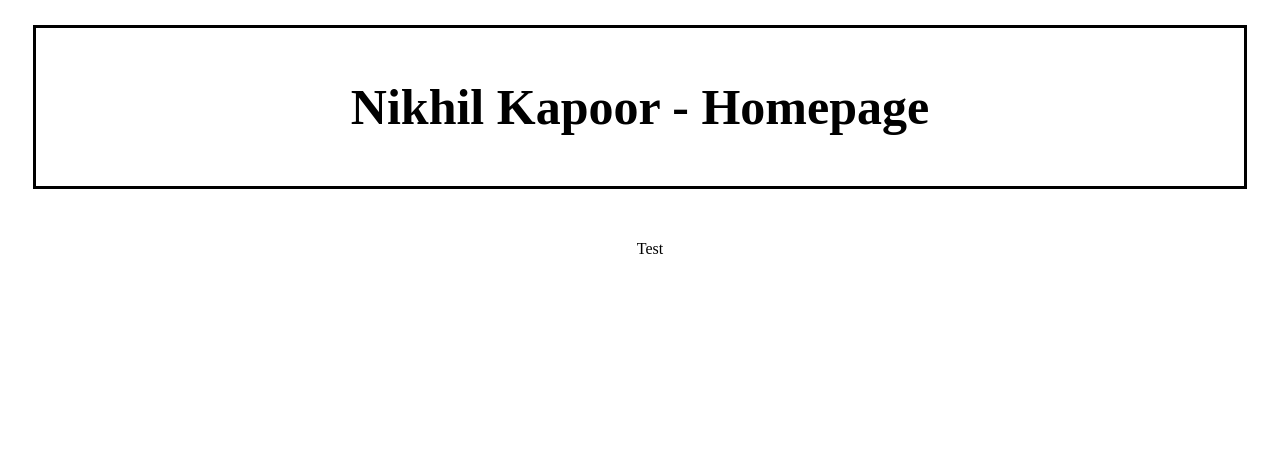
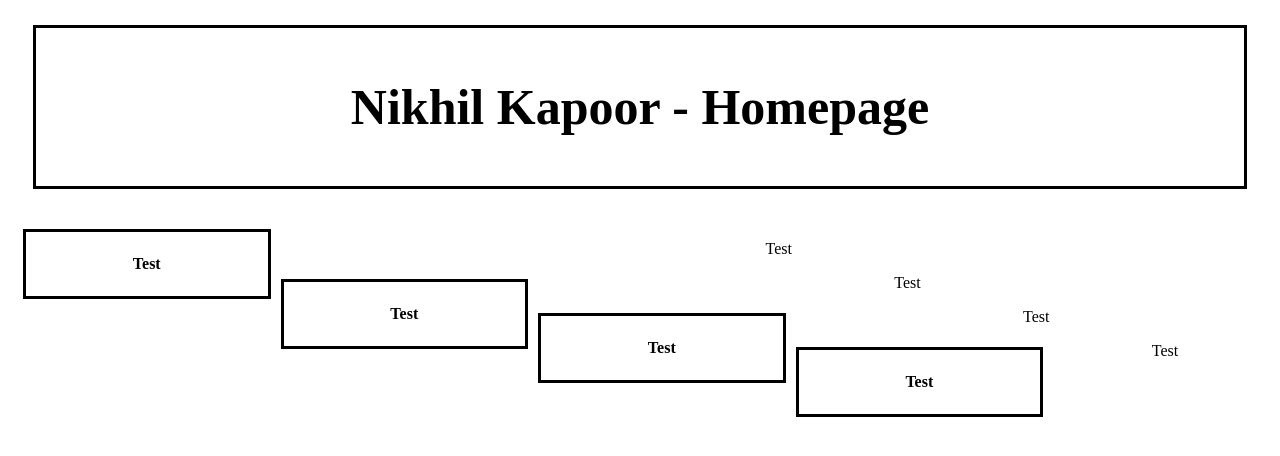
Before and after one commit to NikhilKapoor2024/nikhilkapoor2024.github.io, a plain HTML site: page index.html in a window 1280 px wide. Drawn offline with Linux system fonts and the light colour scheme.

Commit message:
added nav_item elements

```diff
--- a/assets/css/style.css
+++ b/assets/css/style.css
@@ -16,3 +16,12 @@
     display: inline-block;
     margin: 10px;
 }
+
+.nav_item_ia {
+    font-weight: bold;
+    padding: 7px;
+    margin: 5px;
+    float: left;
+    width: 18%;
+    border-style: solid;
+}
--- a/index.html
+++ b/index.html
@@ -12,7 +12,10 @@
       <p>Nikhil Kapoor - Homepage</p>
     </div>
     <div class="nav_main">
-      <p>Test</p>
+      <div class="nav_item_ia"><p>Test</p></div><p>Test</p>
+      <div class="nav_item_ia"><p>Test</p></div><p>Test</p>
+      <div class="nav_item_ia"><p>Test</p></div><p>Test</p>
+      <div class="nav_item_ia"><p>Test</p></div><p>Test</p>
     </div>
   </body>
 </html>
```
